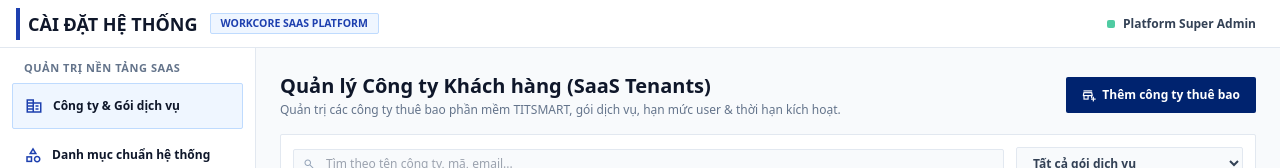
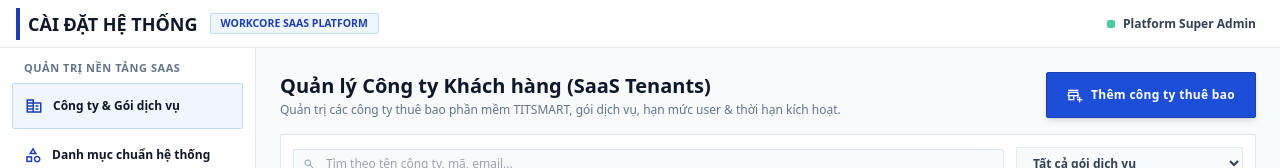
Before and after one commit to neitpm/workcore-saas-platform, a React (Vite) app: page / in a window 1280 px wide. Shown: the top 168 px of the page. Built offline with nearby package versions, Linux system fonts and the light colour scheme; no server answers; the database is empty.

Commit message:
style: highlight Add Company Tenant button with high contrast blue

```diff
--- a/src/components/PlatformTenantsTab.tsx
+++ b/src/components/PlatformTenantsTab.tsx
@@ -141,10 +141,10 @@ export const PlatformTenantsTab: React.FC<PlatformTenantsTabProps> = ({ triggerT
         <button
           type="button"
           onClick={openCreateModal}
-          className="px-4 py-2 rounded text-xs font-bold bg-primary text-white hover:bg-blue-800 transition-colors shadow-2xs flex items-center gap-1.5 self-start sm:self-auto cursor-pointer"
+          className="px-5 py-2.5 rounded text-xs font-extrabold bg-blue-700 hover:bg-blue-800 text-white transition-all shadow-md flex items-center gap-2 self-start sm:self-auto cursor-pointer border border-blue-800 shrink-0"
         >
-          <span className="material-symbols-outlined text-sm">add_business</span>
-          <span>Thêm công ty thuê bao</span>
+          <span className="material-symbols-outlined text-base text-white">add_business</span>
+          <span className="text-white tracking-wide">Thêm công ty thuê bao</span>
         </button>
       </div>
 
```
